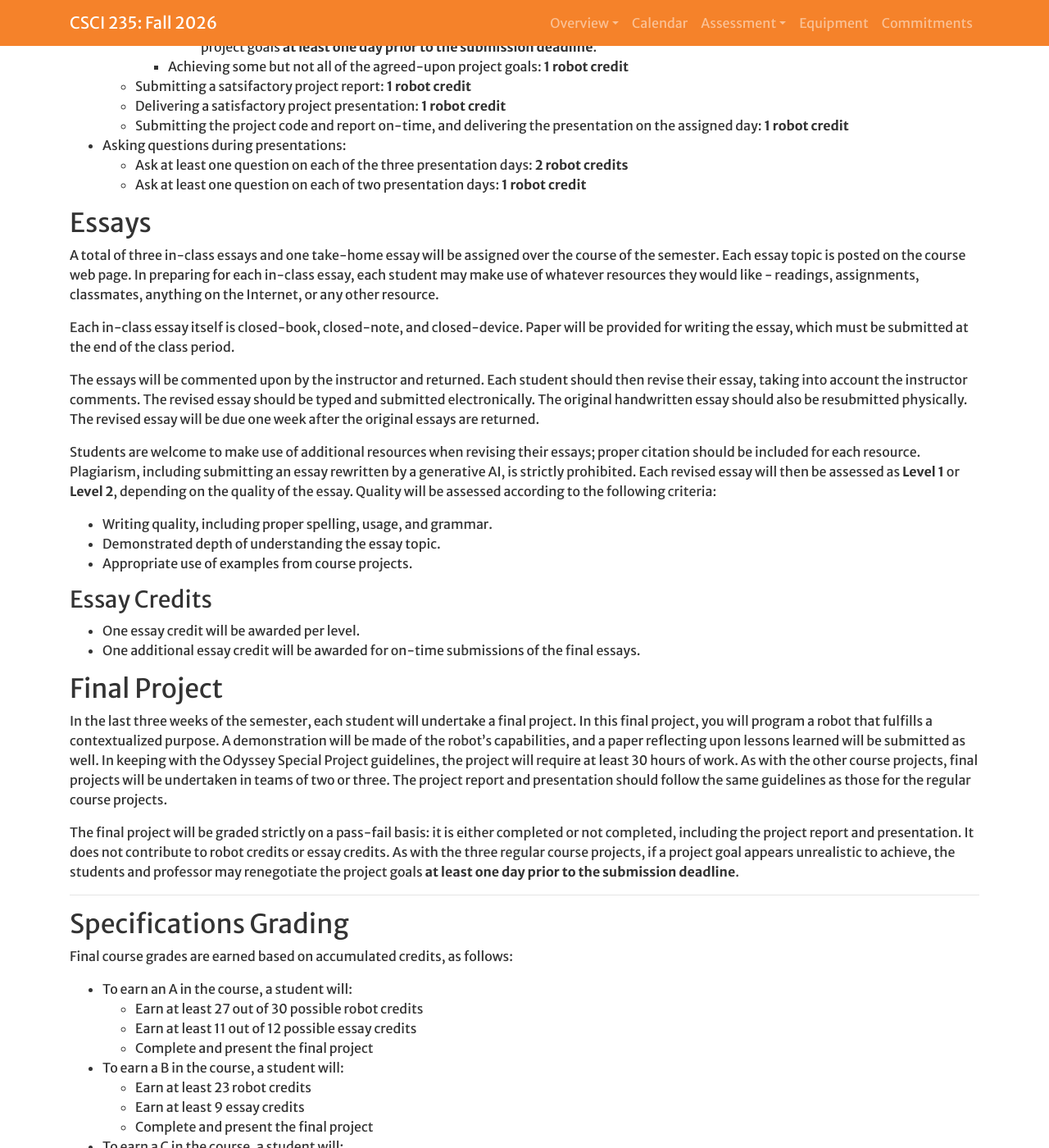
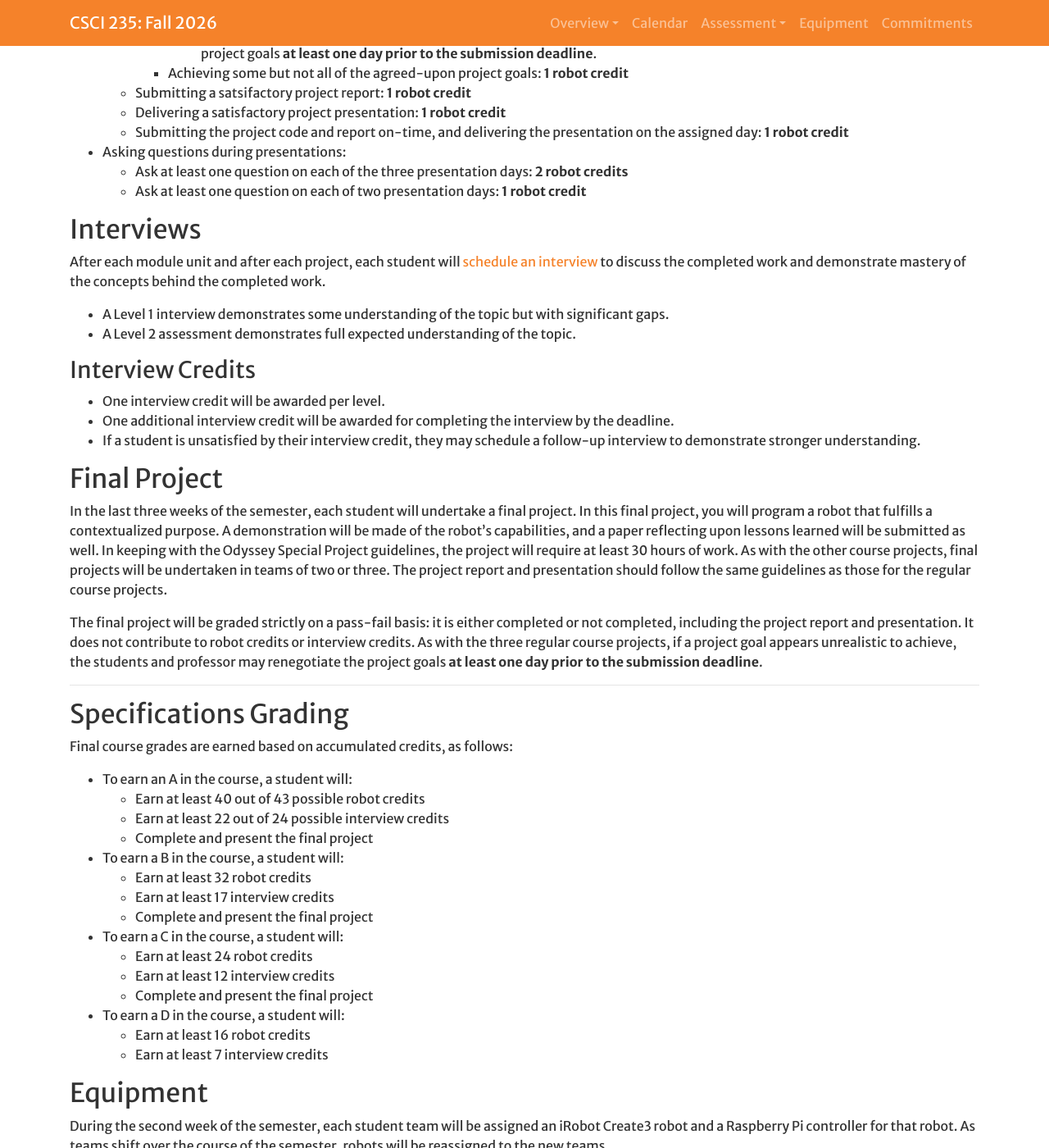
Before and after one commit to Hendrix-CS/csci235, a Jekyll site: the page built from index.md, in a window 1280 px wide and 1400 px high, scrolled down 5614 px. Shown: the whole window at 82% size. Built offline with Jekyll 4.4.1, drawn with Linux system fonts in a browser that asks for light colours; a script that is not in the unit is left out; our own code applies the rules of GitHub Pages for plain Markdown files; some of the changed text lies outside the part shown.

Commit message:
Completed draft of syllabus

```diff
--- a/index.md
+++ b/index.md
@@ -98,7 +98,7 @@ Open office hours (in addition to [appointments](https://drferrer.youcanbook.me/
 <hr>
 # <a name="assessment">Assessment</a>
 
-## Attendance
+## <a name="attendance">Attendance</a>
 Most of our work in this course requires **teamwork**. Furthermore, robotics is a
 challenging topic - success as a roboticist requires consistent engagement. For these
 reasons, class attendance is **mandatory** on all class days, except those marked
@@ -117,7 +117,7 @@ class.
 Including the final exam period, there are 24 required class meetings, from which students
 may earn up to 24 **participation credits**.
 
-## Journal
+## <a name="journal">Journal</a>
 
 Every student is expected to maintain a journal as a Word document stored in Microsoft Teams.
 Each student has a private channel in Teams, in which their journal document is stored. For
@@ -161,31 +161,34 @@ I will assign a project. In each project, students will devise a creative roboti
 applying the ideas investigated in the just-completed unit.
 
 The first class day for each project will be a brainstorming session in which students devise
-topics, select project partners, establish project goals, and begin work on the project. The
-second class day will be a working session for the project. On the third class day, each group
-will give a presentation to the class about their project.
+topics, select project partners, establish project goals, and begin work on the project.
+The second class day will be a working session for the project, including a brief oral
+presentation of current project progress. On the third class day, each group will give
+a presentation to the class about their project.
 
 ### Project Reports
-For each project, each student (even if part of a team) should submit an individual project
-report. Each report includes the following:
+For each project, each student (even if part of a team) should write a project
+report entry in their journal. Each project report entry includes the following:
 * Description of the project goals
-* A project log, which includes the following for every work session:
-  * Date of the work session, including start and end times.
-  * Goals for the session.
-  * Brief descriptions of activities undertaken.
-  * Observations of activities.
-  * Assessment of the degree to which session goals were met.
 * A discussion of each ROS2 node created for the project.
   * For each node, discuss the following:
     * To what does it subscribe?
     * To where does it publish?
     * How does it determine what to publish?
     * What other interactions with the environment does it have?
+* A discussion of how the ROS2 nodes worked together to enable
+  the robot to achieve the project goals.
 * A conclusion detailing the degree of success of the project and
   describing future work, that is, the next steps to take if the
   project were to continue.
 
 ### Project Presentations
+
+On project work days prior to the due date of each project, each team will give a
+brief project update. The project update should include three slides:
+* A title slide, including the name of the project and team participants.
+* A slide describing the project goals.
+* A slide discussing the current status of the project.
 
 On the due date of each project, each team will give a presentation about their project.
 The presentation should include the following:
@@ -227,32 +230,18 @@ Robot credits for projects will be awarded as follows:
   * Ask at least one question on each of the three presentation days: **2 robot credits**
   * Ask at least one question on each of two presentation days: **1 robot credit**
 
-## <a name="essays">Essays</a>
-A total of three in-class essays and one take-home essay will be assigned over the course of the semester.
-Each essay topic is posted on the course web page. In preparing for each in-class essay, each student may
-make use of whatever resources they would like - readings, assignments, classmates, anything on
-the Internet, or any other resource.
+## <a name="interviews">Interviews</a>
+After each module unit and after each project, each student will
+[schedule an interview](https://drferrer.youcanbook.me/) to discuss the completed
+work and demonstrate mastery of the concepts behind the completed work.
+* A Level 1 interview demonstrates some understanding of the topic but with significant gaps.
+* A Level 2 assessment demonstrates full expected understanding of the topic.
 
-Each in-class essay itself is closed-book, closed-note, and closed-device. Paper will be provided
-for writing the essay, which must be submitted at the end of the class period.
-
-The essays will be commented upon by the instructor and returned. Each student should then
-revise their essay, taking into account the instructor comments. The revised essay should be
-typed and submitted electronically. The original handwritten essay should also be resubmitted
-physically. The revised essay will be due one week after the original essays are returned.
-
-Students are welcome to make use of additional resources when revising their essays; proper
-citation should be included for each resource. Plagiarism, including submitting an essay
-rewritten by a generative AI, is strictly prohibited. Each revised essay will then be
-assessed as **Level 1** or **Level 2**, depending on the quality of the essay. Quality will
-be assessed according to the following criteria:
-* Writing quality, including proper spelling, usage, and grammar.
-* Demonstrated depth of understanding the essay topic.
-* Appropriate use of examples from course projects.
-
-### Essay Credits
-* One essay credit will be awarded per level.
-* One additional essay credit will be awarded for on-time submissions of the final essays.
+### Interview Credits
+* One interview credit will be awarded per level.
+* One additional interview credit will be awarded for completing the interview by the deadline.
+* If a student is unsatisfied by their interview credit, they may schedule a follow-up
+  interview to demonstrate stronger understanding.
 
 ## <a name="finalproject">Final Project</a>
 In the last three weeks of the semester, each student will undertake a final project.
@@ -266,7 +255,7 @@ regular course projects.
 
 The final project will be graded strictly on a pass-fail basis: it is either completed
 or not completed, including the project report and presentation. It does not contribute
-to robot credits or essay credits. As with the three regular course projects, if a
+to robot credits or interview credits. As with the three regular course projects, if a
 project goal appears unrealistic to achieve, the students and professor may renegotiate
 the project goals **at least one day prior to the submission deadline**.
 <hr>
@@ -275,20 +264,20 @@ the project goals **at least one day prior to the submission deadline**.
 Final course grades are earned based on accumulated credits, as follows:
 
 * To earn an A in the course, a student will:
-  * Earn at least 27 out of 30 possible robot credits
-  * Earn at least 11 out of 12 possible essay credits
+  * Earn at least 40 out of 43 possible robot credits
+  * Earn at least 22 out of 24 possible interview credits
   * Complete and present the final project
 * To earn a B in the course, a student will:
-  * Earn at least 23 robot credits
-  * Earn at least 9 essay credits
+  * Earn at least 32 robot credits
+  * Earn at least 17 interview credits
   * Complete and present the final project
 * To earn a C in the course, a student will:
-  * Earn at least 19 robot credits
-  * Earn at least 7 essay credits
+  * Earn at least 24 robot credits
+  * Earn at least 12 interview credits
   * Complete and present the final project
 * To earn a D in the course, a student will:
-  * Earn at least 15 robot credits
-  * Earn at least 4 essay credits
+  * Earn at least 16 robot credits
+  * Earn at least 7 interview credits
 
 ## <a name="equipment">Equipment</a>
 During the second week of the semester, each student team will be assigned
```
Also changed, not shown: other parts of index.md (+1 -1 lines).
